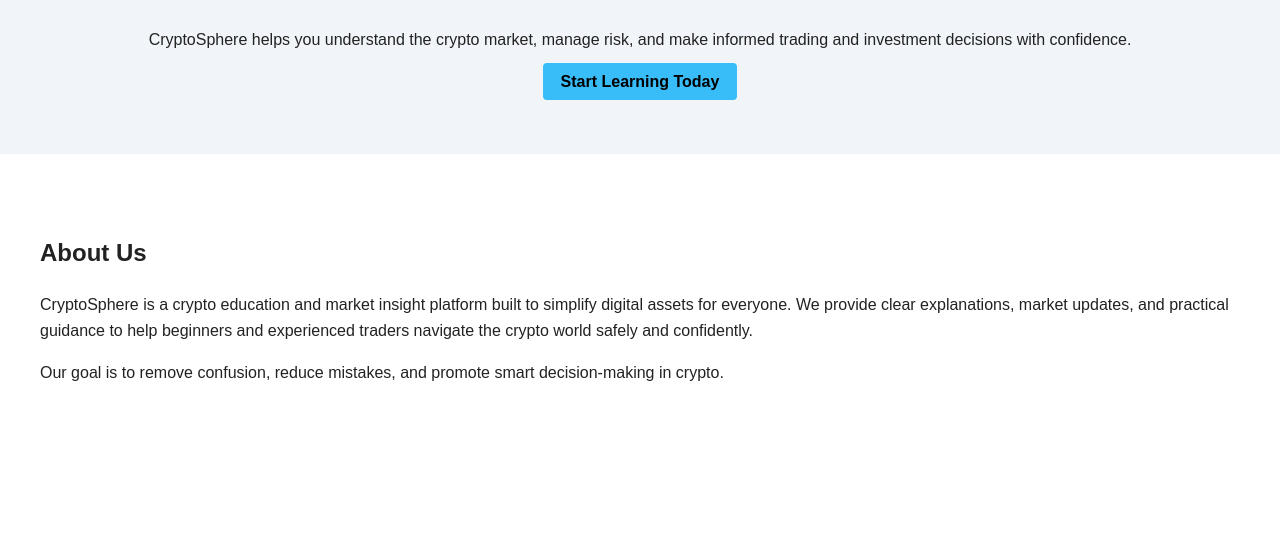
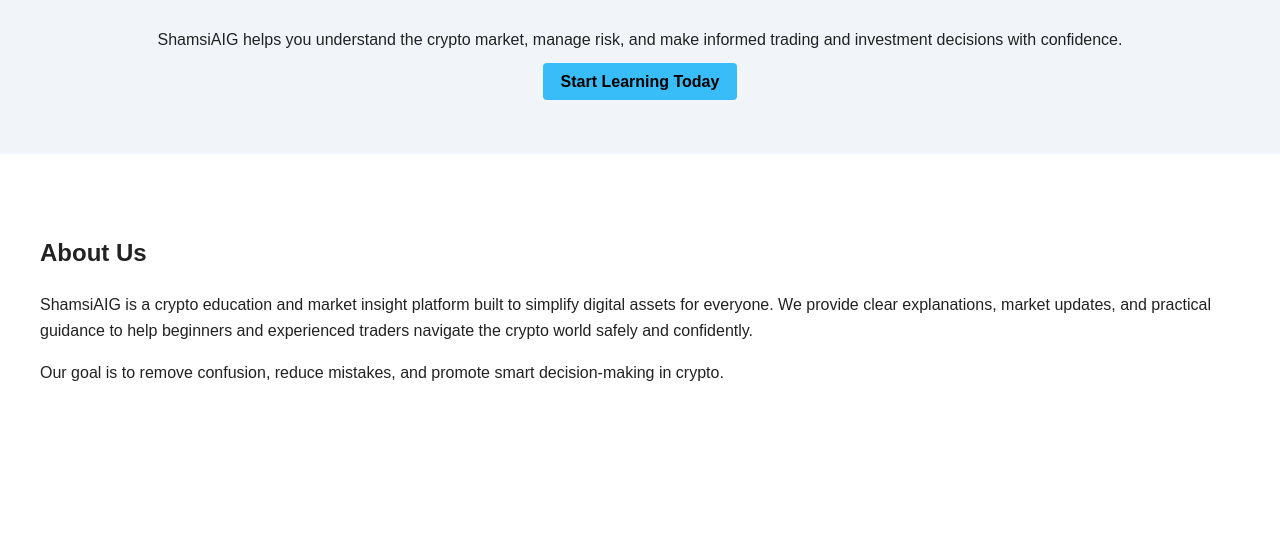
Before and after one commit to Shamsiaig/Alhassan, a plain HTML site: page index.html in a window 1280 px wide. Shown: the part 236-774 px from the top of the page. Drawn offline with Linux system fonts and the light colour scheme.

Commit message:
Update branding from CryptoSphere to ShamsiAIG

```diff
--- a/index.html
+++ b/index.html
@@ -79,11 +79,11 @@
     <a href="#" class="btn">Get Started</a>
   </header>  <!-- HERO SECTION -->  <section class="hero" id="home">
     <h2>Smart Crypto Decisions Start Here</h2>
-    <p>CryptoSphere helps you understand the crypto market, manage risk, and make informed trading and investment decisions with confidence.</p>
+    <p>ShamsiAIG helps you understand the crypto market, manage risk, and make informed trading and investment decisions with confidence.</p>
     <a href="#" class="btn">Start Learning Today</a>
   </section>  <!-- ABOUT SECTION -->  <section id="about">
     <h2>About Us</h2>
-    <p>CryptoSphere is a crypto education and market insight platform built to simplify digital assets for everyone. We provide clear explanations, market updates, and practical guidance to help beginners and experienced traders navigate the crypto world safely and confidently.</p>
+    <p>ShamsiAIG is a crypto education and market insight platform built to simplify digital assets for everyone. We provide clear explanations, market updates, and practical guidance to help beginners and experienced traders navigate the crypto world safely and confidently.</p>
     <p>Our goal is to remove confusion, reduce mistakes, and promote smart decision-making in crypto.</p>
   </section>  <!-- SERVICES SECTION -->  <section id="services">
     <h2>What We Offer</h2>
```
